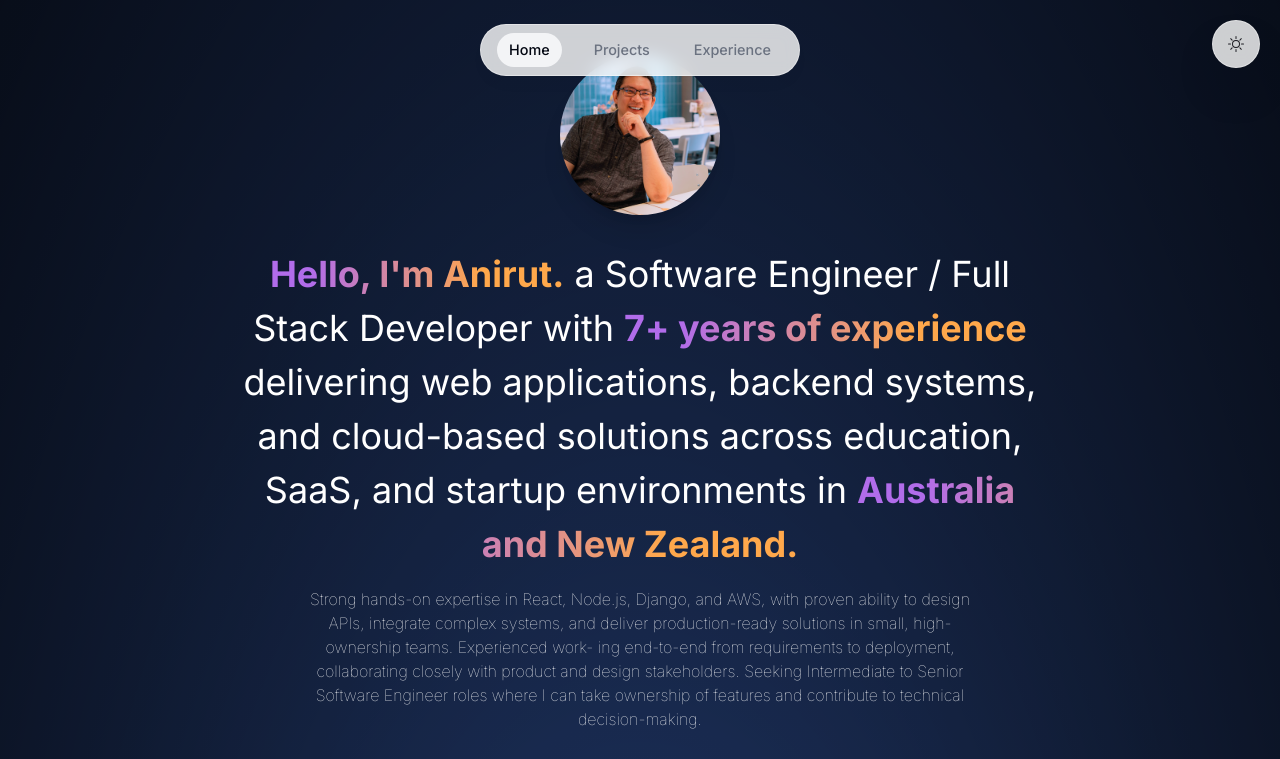
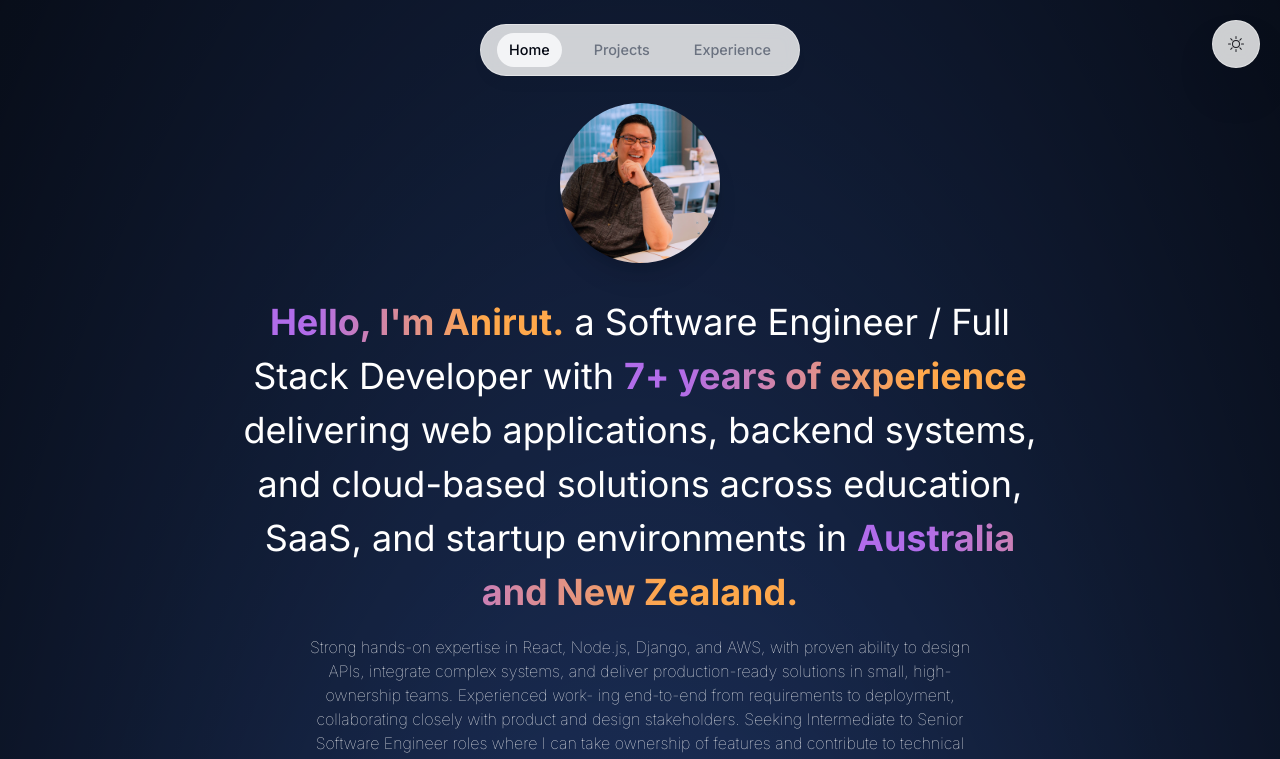
Before and after one commit to aoddy10/portfolio, a Next.js app: page / in a window 1280 px wide. Shown: the top 759 px of the page. Built offline with nearby package versions, Linux system fonts and the light colour scheme.

Commit message:
fix: profile image close to nav bar.

```diff
--- a/src/components/hero.tsx
+++ b/src/components/hero.tsx
@@ -19,7 +19,7 @@ export default function Hero() {
         >
             {/* avatar */}
             <div className="flex justify-center items-center">
-                <div className="relative">
+                <div className="relative sm:mt-32 md:mt-24 lg:mt-24">
                     <motion.div
                         initial={{ scale: 0, opacity: 0 }}
                         animate={{ scale: 1, opacity: 1 }}
```
